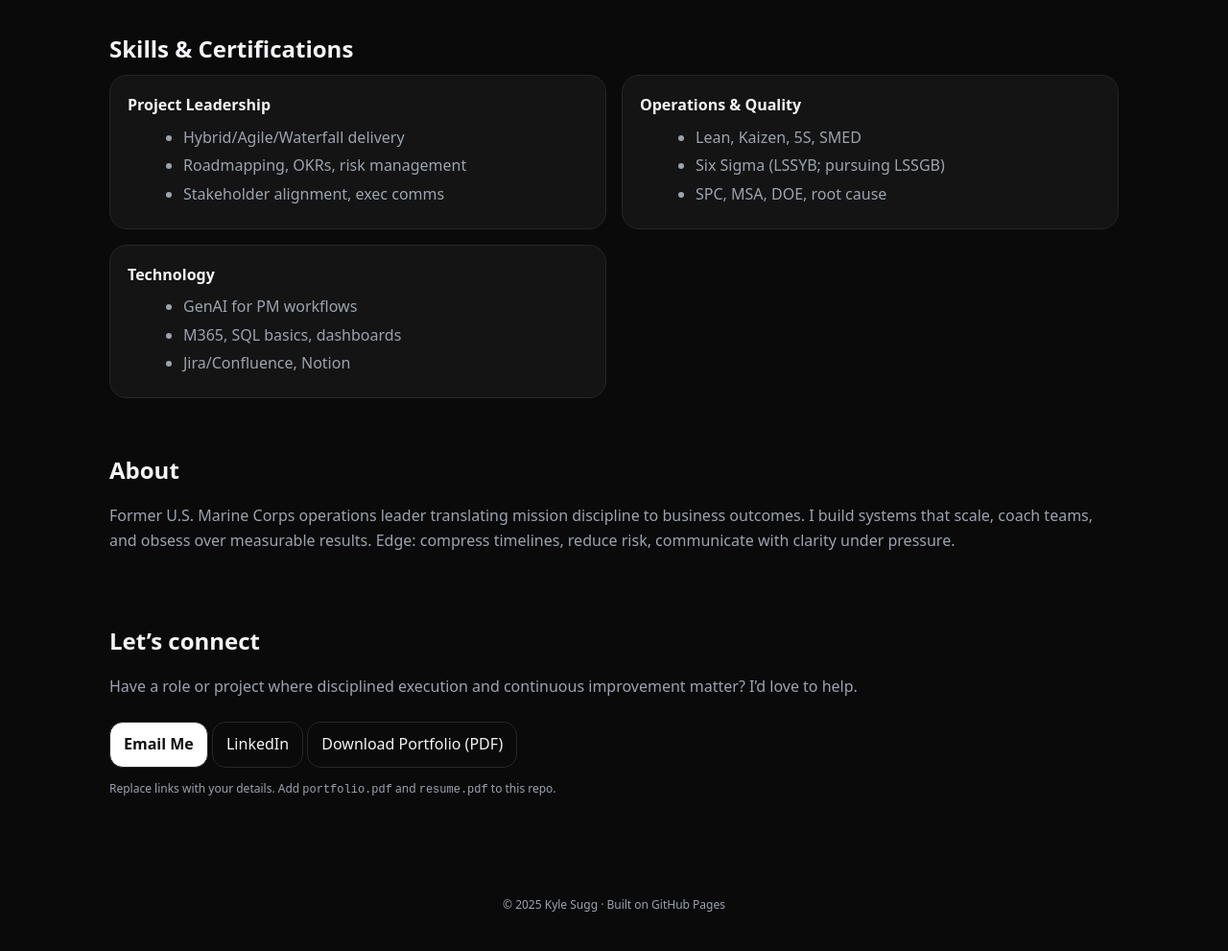
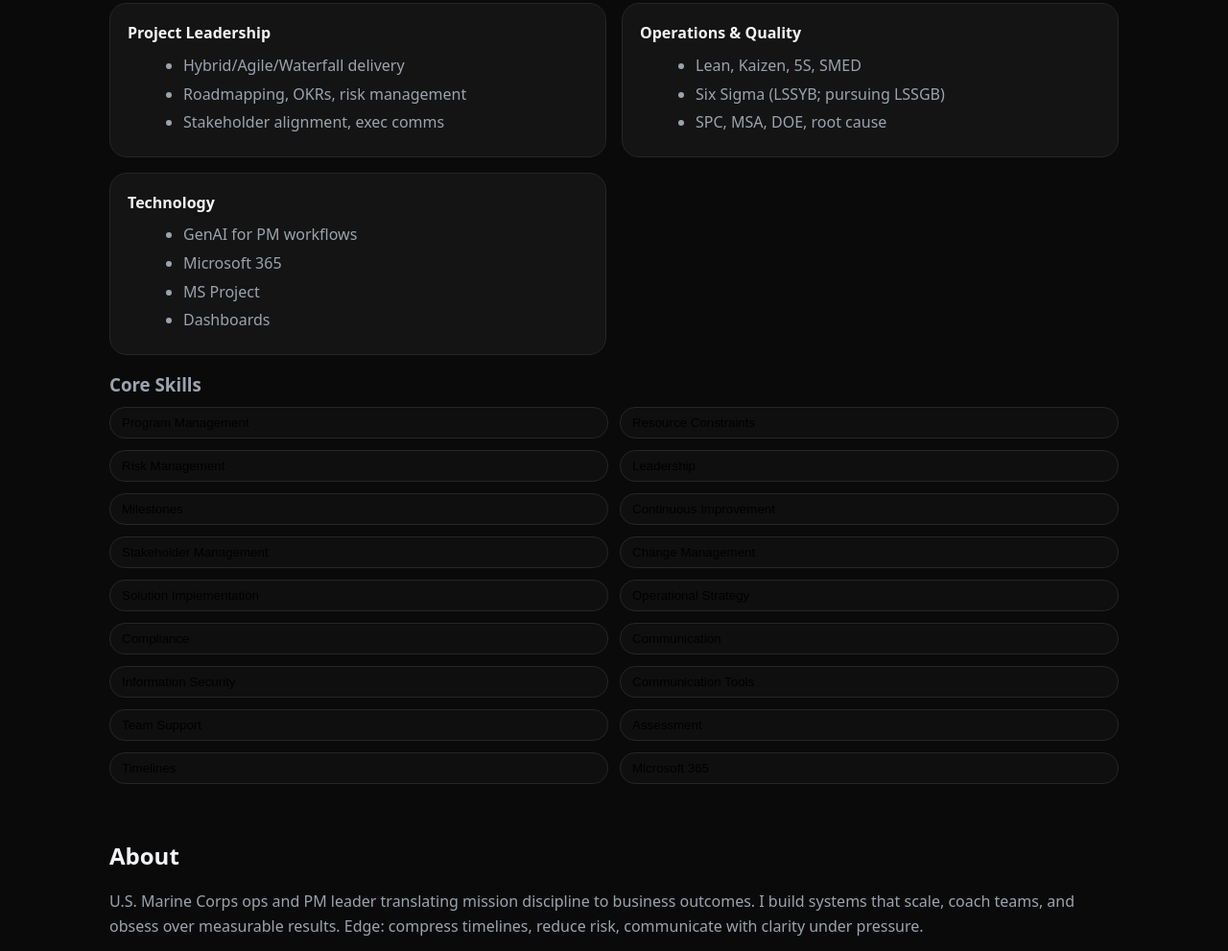
Before and after one commit to SKS03xx/SKS03xx.github.io, a plain HTML site: page index.html in a window 1280 px wide. Shown: the part 1207-2198 px from the top of the page at 96% size. Drawn offline with Linux system fonts and the light colour scheme.

Commit message:
Update index.html

```diff
--- a/index.html
+++ b/index.html
@@ -4,11 +4,13 @@
   <meta charset="utf-8" />
   <meta name="viewport" content="width=device-width, initial-scale=1" />
   <title>Kyle Sugg · Program Manager</title>
-  <meta name="description" content="Former USMC ops leader turned PM—compressing timelines, reducing risk, and communicating with clarity using Lean + GenAI workflows." />
+  <meta name="description" content="U.S. Marine Corps PM transitioning to private sector Spring 2026—known for compressing timelines, reducing risk, and communicating with clarity using Lean + GenAI workflows." />
   <style>
     :root { --bg:#0a0a0a; --card:#141414; --muted:#9ca3af; --text:#f3f4f6; --accent:#ffffff; --border:#262626;}
-    *{box-sizing:border-box} body{margin:0;background:var(--bg);color:var(--text);font:16px/1.6 system-ui, -apple-system, Segoe UI, Roboto, Arial}
-    a{color:var(--text);text-decoration:none} a:hover{opacity:.85}
+    *{box-sizing:border-box}
+    body{margin:0;background:var(--bg);color:var(--text);font:16px/1.6 system-ui,-apple-system,Segoe UI,Roboto,Arial}
+    a{color:var(--text);text-decoration:none}
+    a:hover{opacity:.85}
     .wrap{max-width:1100px;margin:0 auto;padding:24px}
     .nav{position:sticky;top:0;backdrop-filter:saturate(140%) blur(8px);border-bottom:1px solid var(--border);background:rgba(10,10,10,.7)}
     .navrow{display:flex;gap:20px;align-items:center;justify-content:space-between;padding:12px 0}
@@ -18,23 +20,33 @@
     @media(min-width:900px){.grid.cols-2{grid-template-columns:1fr 1fr}}
     .card{background:var(--card);border:1px solid var(--border);border-radius:18px;padding:18px}
     .tag{font-size:12px;text-transform:uppercase;color:var(--muted)}
-    h1{font-size:34px;line-height:1.2;margin:0} h2{font-size:24px;margin:0}
-    .muted{color:var(--muted)} .sp16{height:16px} .sp24{height:24px} .sp8{height:8px}
-    ul{margin:8px 0 0 18px} li{margin:4px 0}
+    h1{font-size:34px;line-height:1.2;margin:0}
+    h2{font-size:24px;margin:0}
+    .muted{color:var(--muted)}
+    .sp8{height:8px}
+    .sp16{height:16px}
+    .sp24{height:24px}
+    ul{margin:8px 0 0 18px}
+    li{margin:4px 0}
     footer{color:var(--muted);font-size:12px;padding:36px 0;text-align:center}
     .kpis{display:grid;grid-template-columns:repeat(4,1fr);gap:10px}
     @media(max-width:700px){.kpis{grid-template-columns:repeat(2,1fr)}}
     .kpi{background:#0f0f0f;border:1px solid var(--border);border-radius:14px;padding:12px}
-    .kpi dt{color:var(--muted);font-size:12px} .kpi dd{margin:6px 0 0;font-weight:700;font-size:22px}
+    .kpi dt{color:var(--muted);font-size:12px}
+    .kpi dd{margin:6px 0 0;font-weight:700;font-size:22px}
     .section{padding:28px 0}
+    /* Core skills pill buttons */
+    .pill{border:1px solid var(--border);background:#0f0f0f;border-radius:16px;padding:8px 12px;text-align:left}
+    .pill:focus{outline:2px solid #525252;outline-offset:2px}
+    .pill:hover{border-color:#525252;transition:all .15s ease}
   </style>
 </head>
 <body>
   <div class="nav">
     <div class="wrap navrow">
-      <strong>Kyle Sugg · Program Manager</strong>
+      <strong>Kyle Sugg · Senior Program Manager</strong>
       <div style="display:flex;gap:14px;font-size:14px">
-        <a href="#work">Project Portolio</a><a href="#skills">Skills</a><a href="#about">About</a><a href="#contact">Contact</a>
+        <a href="#work">Project Portfolio</a><a href="#skills">Skills</a><a href="#about">About</a><a href="#contact">Contact</a>
       </div>
     </div>
   </div>
@@ -58,7 +70,6 @@
       <span> </span>
       <a class="btn" href="resume.pdf">Download Résumé</a>
       <div class="sp8"></div>
-      <p class="muted" style="font-size:12px">Replace <code>resume.pdf</code> with your actual file name in this repo.</p>
     </section>
 
     <!-- WORK -->
@@ -74,7 +85,6 @@
           <h3>Scaled multi-site training ops</h3>
           <p class="muted">Led hybrid/Agile planning across dispersed sites; reduced lead time by 32% while meeting safety/quality SLAs.</p>
           <ul class="muted">
-            <li>OEE +12 pts via SMED-style changeover</li>
             <li>Risk burn-down with early triggers/mitigations</li>
             <li>AI-assisted status: one-slide decision signals</li>
           </ul>
@@ -85,7 +95,6 @@
           <h3>Reduce rework with DMAIC</h3>
           <p class="muted">Standardized work & visual management cut rework 18%; FPY ↑ to 96% ($10–25K annual savings).</p>
           <ul class="muted">
-            <li>SPC dashboards; Cpk 0.9 → 1.4</li>
             <li>Pareto + 5 Whys → root cause fix</li>
             <li>Playbook rolled out to 3 sites</li>
           </ul>
@@ -108,7 +117,6 @@
           <p class="muted">Zero cold-weather injuries; $700K gear shipped on schedule; validated 15 exercises across conditions.</p>
           <ul class="muted">
             <li>Risk triggers tied to real-time conditions</li>
-            <li>Supplier scorecards; on-time fill ↑ 20%</li>
             <li>After-action → retro → SOP updates</li>
           </ul>
         </article>
@@ -140,17 +148,43 @@
           <strong>Technology</strong>
           <ul class="muted">
             <li>GenAI for PM workflows</li>
-            <li>M365, SQL basics, dashboards</li>
-            <li>Jira/Confluence, Notion</li>
+            <li>Microsoft 365</li>
+            <li>MS Project</li>
+            <li>Dashboards</li>
           </ul>
         </div>
+      </div>
+
+      <!-- Core Skills Boxes -->
+      <div class="sp16"></div>
+      <h3 class="muted" style="margin:0 0 8px 0;">Core Skills</h3>
+      <div class="grid" style="grid-template-columns:repeat(2,1fr);gap:12px"
+           aria-labelledby="core-skills">
+        <button type="button" class="pill" aria-label="Skill: Program Management">Program Management</button>
+        <button type="button" class="pill" aria-label="Skill: Resource Constraints">Resource Constraints</button>
+        <button type="button" class="pill" aria-label="Skill: Risk Management">Risk Management</button>
+        <button type="button" class="pill" aria-label="Skill: Leadership">Leadership</button>
+        <button type="button" class="pill" aria-label="Skill: Milestones">Milestones</button>
+        <button type="button" class="pill" aria-label="Skill: Continuous Improvement">Continuous Improvement</button>
+        <button type="button" class="pill" aria-label="Skill: Stakeholder Management">Stakeholder Management</button>
+        <button type="button" class="pill" aria-label="Skill: Change Management">Change Management</button>
+        <button type="button" class="pill" aria-label="Skill: Solution Implementation">Solution Implementation</button>
+        <button type="button" class="pill" aria-label="Skill: Operational Strategy">Operational Strategy</button>
+        <button type="button" class="pill" aria-label="Skill: Compliance">Compliance</button>
+        <button type="button" class="pill" aria-label="Skill: Communication">Communication</button>
+        <button type="button" class="pill" aria-label="Skill: Information Security">Information Security</button>
+        <button type="button" class="pill" aria-label="Skill: Communication Tools">Communication Tools</button>
+        <button type="button" class="pill" aria-label="Skill: Team Support">Team Support</button>
+        <button type="button" class="pill" aria-label="Skill: Assessment">Assessment</button>
+        <button type="button" class="pill" aria-label="Skill: Timelines">Timelines</button>
+        <button type="button" class="pill" aria-label="Skill: Microsoft 365">Microsoft 365</button>
       </div>
     </section>
 
     <!-- ABOUT -->
     <section class="section" id="about">
       <h2>About</h2>
-      <p class="muted">Former U.S. Marine Corps operations leader translating mission discipline to business outcomes. I build systems that scale, coach teams, and obsess over measurable results. Edge: compress timelines, reduce risk, communicate with clarity under pressure.</p>
+      <p class="muted">U.S. Marine Corps ops and PM leader translating mission discipline to business outcomes. I build systems that scale, coach teams, and obsess over measurable results. Edge: compress timelines, reduce risk, communicate with clarity under pressure.</p>
     </section>
 
     <!-- CONTACT -->
```
